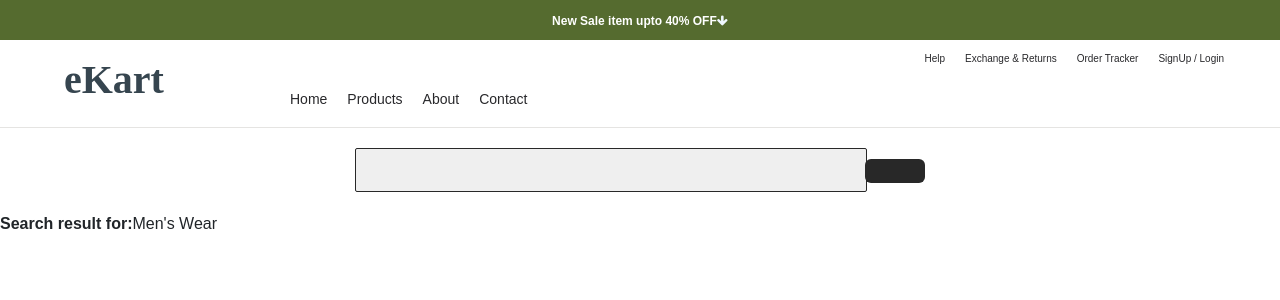
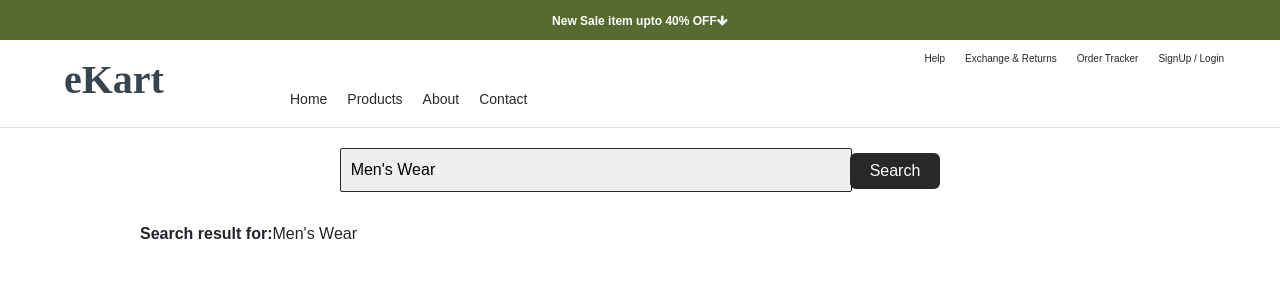
Before and after one commit to Nitika-git-design/Angular_Fundamentals, an Angular app in the folder Ekart1-Angular Fundamentals/Ekart1/: page / in a window 1280 px wide. Shown: the top 300 px of the page. Built offline with nearby package versions, Linux system fonts and the light colour scheme.

Commit message:
two way data Binding

```diff
--- a/Ekart1-Angular Fundamentals/Ekart1/src/app/app.module.ts
+++ b/Ekart1-Angular Fundamentals/Ekart1/src/app/app.module.ts
@@ -10,6 +10,7 @@ import { MainMenuComponent } from './header/main-menu/main-menu.component';
 import { ProductListComponent } from './product-list/product-list.component';
 import { ProductDataListComponent } from './product-data-list/product-data-list.component';
 import { SearchComponent } from './product-data-list/search/search.component';
+import { FormsModule } from '@angular/forms';
 
 @NgModule({
   declarations: [
@@ -20,11 +21,12 @@ import { SearchComponent } from './product-data-list/search/search.component';
     MainMenuComponent,
     ProductListComponent,
     ProductDataListComponent,
-    SearchComponent
+    SearchComponent,
   ],
   imports: [
     BrowserModule,
-    AppRoutingModule
+    AppRoutingModule,
+    FormsModule   //in order to use [(ngModel)] for two way data binding
   ],
   providers: [],
   bootstrap: [AppComponent]
--- a/Ekart1-Angular Fundamentals/Ekart1/src/app/product-data-list/search/search.component.css
+++ b/Ekart1-Angular Fundamentals/Ekart1/src/app/product-data-list/search/search.component.css
@@ -16,10 +16,14 @@
  border: none;
 }
 .btn-search{
-padding: 12px 30px;
+padding: 1px 20px;
 background-color: #282828;
 margin-left: -2px;
+color: #fff;
+height: 36px;
+text-align: center;
 }
 .ekart-product-search-result-for{
-
+ margin: 20px auto;
+ padding: 10px 140px;
 }
--- a/Ekart1-Angular Fundamentals/Ekart1/src/app/product-data-list/search/search.component.html
+++ b/Ekart1-Angular Fundamentals/Ekart1/src/app/product-data-list/search/search.component.html
@@ -1,5 +1,14 @@
+<!-- Combining property binding and Event binding to achieve Two-way data binding
+
 <div class="ekart-product-search-box">
-    <input class="ekart-product-search-input">
-    <button class="btn btn-search"></button>
+    <input class="ekart-product-search-input" [value]="searchText" (input)="onSearch($event)">
+    <button class="btn btn-search">Search</button>
 </div>
-<div class="ekart-product-search-result-for"><strong>Search result for:</strong>Men's Wear</div>
+<div class="ekart-product-search-result-for"><strong>Search result for:</strong>{{searchText}}</div> -->
+
+<!--Two way data binding using [(ngModel)]-->
+<div class="ekart-product-search-box">
+    <input class="ekart-product-search-input" [(ngModel)]="searchText">
+    <button class="btn btn-search">Search</button>
+</div>
+<div class="ekart-product-search-result-for"><strong>Search result for:</strong>{{searchText}}</div>
--- a/Ekart1-Angular Fundamentals/Ekart1/src/app/product-data-list/search/search.component.ts
+++ b/Ekart1-Angular Fundamentals/Ekart1/src/app/product-data-list/search/search.component.ts
@@ -6,5 +6,8 @@ import { Component } from '@angular/core';
   styleUrls: ['./search.component.css']
 })
 export class SearchComponent {
-
+searchText:string = "Men's Wear"
+onSearch(event:any){
+  return this.searchText = event.target.value;
 }
+}
```
